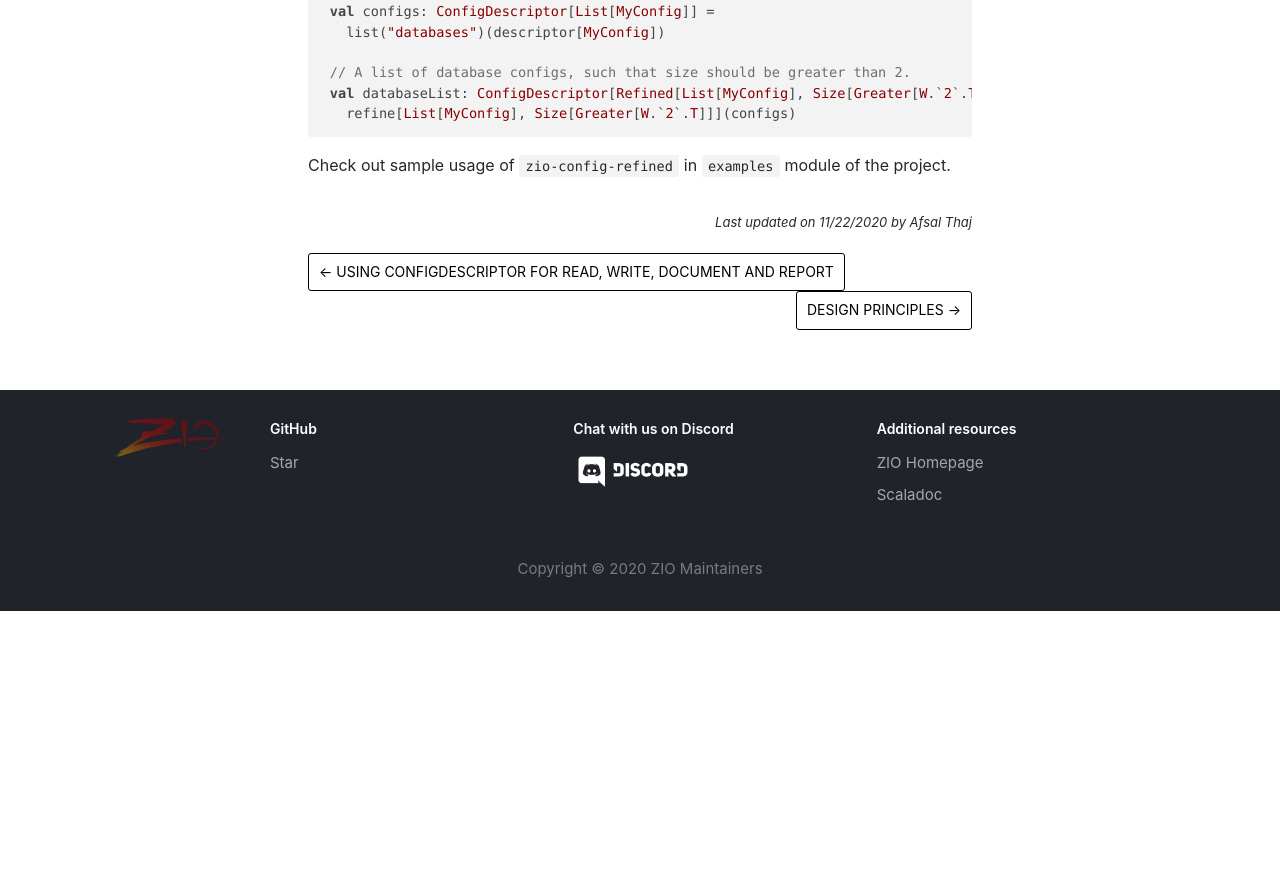
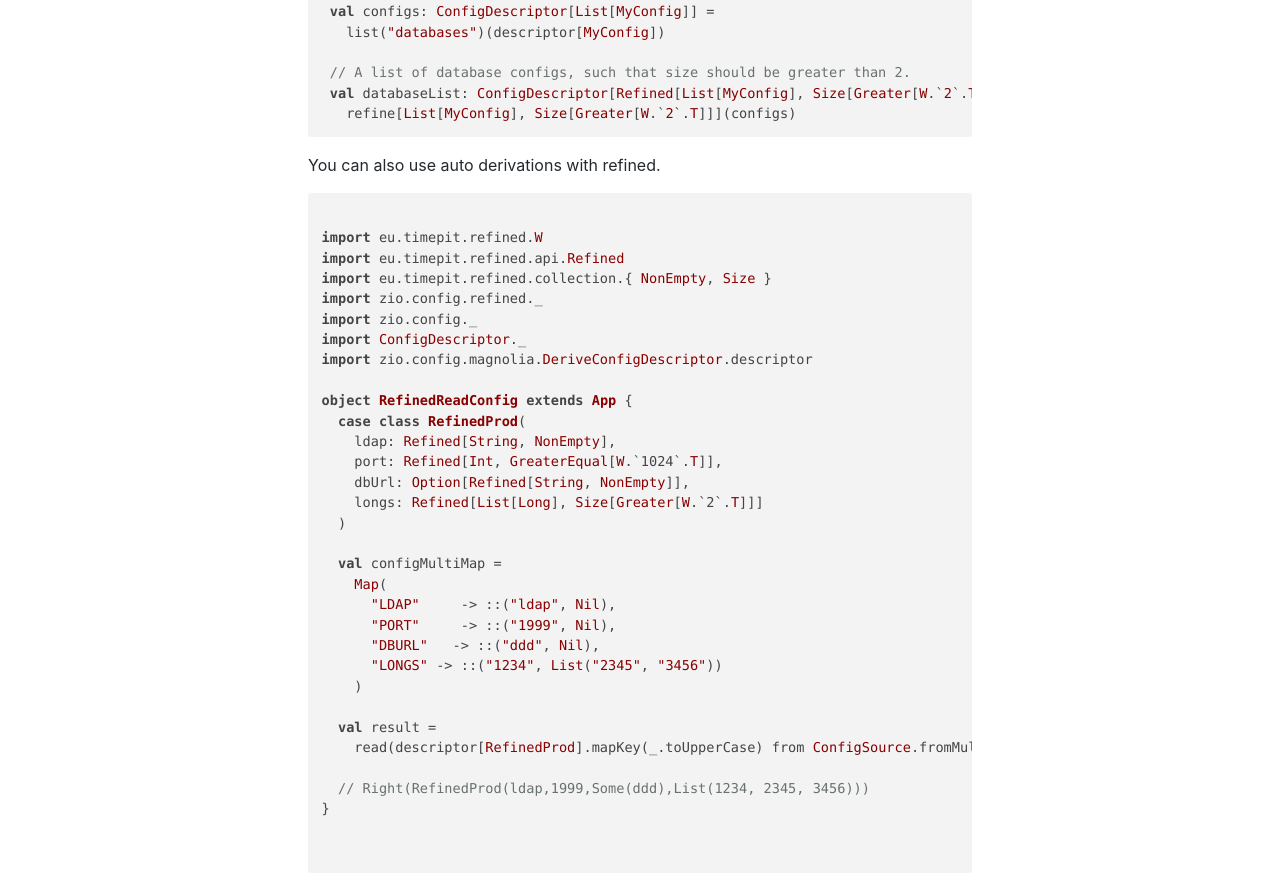
Before and after one commit to zio/zio-config, a plain HTML site: page docs/refined/refined_index.html in a window 1280 px wide. Shown: the part 765-1641 px from the top of the page. Before the commit the page ends 1376 px from the top, so only its background shows below. Drawn offline with nearby package versions, Linux system fonts and the light colour scheme; a script that the page names is missing; files whose address does not match are found by name.

Commit message:
Deploy website
Deploy website version based on abebb56c49decf6113a59aebba11ffe752bbf45b

```diff
--- a/docs/refined/refined_index.html
+++ b/docs/refined/refined_index.html
@@ -92,5 +92,38 @@ Take a look at the below example</p>
  <span class="hljs-keyword">val</span> databaseList: <span class="hljs-type">ConfigDescriptor</span>[<span class="hljs-type">Refined</span>[<span class="hljs-type">List</span>[<span class="hljs-type">MyConfig</span>], <span class="hljs-type">Size</span>[<span class="hljs-type">Greater</span>[<span class="hljs-type">W</span>.`<span class="hljs-number">2</span>`.<span class="hljs-type">T</span>]]]] =
    refine[<span class="hljs-type">List</span>[<span class="hljs-type">MyConfig</span>], <span class="hljs-type">Size</span>[<span class="hljs-type">Greater</span>[<span class="hljs-type">W</span>.`<span class="hljs-number">2</span>`.<span class="hljs-type">T</span>]]](configs)
 </code></pre>
-<p>Check out sample usage of <code>zio-config-refined</code> in <code>examples</code> module of the project.</p>
+<p>You can also use auto derivations with refined.</p>
+<pre><code class="hljs css language-scala mdoc:silent">
+<span class="hljs-keyword">import</span> eu.timepit.refined.<span class="hljs-type">W</span>
+<span class="hljs-keyword">import</span> eu.timepit.refined.api.<span class="hljs-type">Refined</span>
+<span class="hljs-keyword">import</span> eu.timepit.refined.collection.{ <span class="hljs-type">NonEmpty</span>, <span class="hljs-type">Size</span> }
+<span class="hljs-keyword">import</span> zio.config.refined._
+<span class="hljs-keyword">import</span> zio.config._
+<span class="hljs-keyword">import</span> <span class="hljs-type">ConfigDescriptor</span>._
+<span class="hljs-keyword">import</span> zio.config.magnolia.<span class="hljs-type">DeriveConfigDescriptor</span>.descriptor
+
+<span class="hljs-class"><span class="hljs-keyword">object</span> <span class="hljs-title">RefinedReadConfig</span> <span class="hljs-keyword">extends</span> <span class="hljs-title">App</span> </span>{
+  <span class="hljs-keyword">case</span> <span class="hljs-class"><span class="hljs-keyword">class</span> <span class="hljs-title">RefinedProd</span>(<span class="hljs-params">
+    ldap: <span class="hljs-type">Refined</span>[<span class="hljs-type">String</span>, <span class="hljs-type">NonEmpty</span>],
+    port: <span class="hljs-type">Refined</span>[<span class="hljs-type">Int</span>, <span class="hljs-type">GreaterEqual</span>[<span class="hljs-type">W</span>.`1024`.<span class="hljs-type">T</span>]],
+    dbUrl: <span class="hljs-type">Option</span>[<span class="hljs-type">Refined</span>[<span class="hljs-type">String</span>, <span class="hljs-type">NonEmpty</span>]],
+    longs: <span class="hljs-type">Refined</span>[<span class="hljs-type">List</span>[<span class="hljs-type">Long</span>], <span class="hljs-type">Size</span>[<span class="hljs-type">Greater</span>[<span class="hljs-type">W</span>.`2`.<span class="hljs-type">T</span>]]]
+  </span>)</span>
+
+  <span class="hljs-keyword">val</span> configMultiMap =
+    <span class="hljs-type">Map</span>(
+      <span class="hljs-string">"LDAP"</span>     -&gt; ::(<span class="hljs-string">"ldap"</span>, <span class="hljs-type">Nil</span>),
+      <span class="hljs-string">"PORT"</span>     -&gt; ::(<span class="hljs-string">"1999"</span>, <span class="hljs-type">Nil</span>),
+      <span class="hljs-string">"DBURL"</span>   -&gt; ::(<span class="hljs-string">"ddd"</span>, <span class="hljs-type">Nil</span>),
+      <span class="hljs-string">"LONGS"</span> -&gt; ::(<span class="hljs-string">"1234"</span>, <span class="hljs-type">List</span>(<span class="hljs-string">"2345"</span>, <span class="hljs-string">"3456"</span>))
+    )
+
+  <span class="hljs-keyword">val</span> result =
+    read(descriptor[<span class="hljs-type">RefinedProd</span>].mapKey(_.toUpperCase) from <span class="hljs-type">ConfigSource</span>.fromMultiMap(configMultiMap))
+
+  <span class="hljs-comment">// Right(RefinedProd(ldap,1999,Some(ddd),List(1234, 2345, 3456)))</span>
+}
+
+
+</code></pre>
 </span></div></article></div><div class="docLastUpdate"><em>Last updated on 11/22/2020 by Afsal Thaj</em></div><div class="docs-prevnext"><a class="docs-prev button" href="/zio-config/docs/usingconfigdescriptor/configdescriptorusage_index"><span class="arrow-prev">← </span><span class="function-name-prevnext">Using ConfigDescriptor for Read, Write, Document and Report</span></a><a class="docs-next button" href="/zio-config/docs/design/design_index"><span>Design Principles</span><span class="arrow-next"> →</span></a></div></div></div><nav class="onPageNav"></nav></div><footer class="nav-footer" id="footer"><section class="sitemap"><a href="/zio-config/" class="nav-home"><img src="/zio-config/img/sidebar_brand2x.png" alt="ZIO Config"/></a><div><h5>GitHub</h5><a class="github-button" href="https://github.com/zio/zio-config" data-icon="octicon-star" data-count-href="/zio/zio-config/stargazers" data-show-count="true" data-count-aria-label="# stargazers on GitHub" aria-label="Star this project on GitHub">Star</a></div><div><h5>Chat with us on Discord</h5><a href="https://discord.gg/2ccFBr4"><img src="img/discord.png" width="120" alt="discord"/></a></div><div><h5>Additional resources</h5><a href="https://zio.dev">ZIO Homepage</a><a href="https://javadoc.io/doc/dev.zio/zio-config_2.12/latest/index.html">Scaladoc</a></div></section><section class="copyright">Copyright © 2020 ZIO Maintainers</section></footer></div></body></html>
```
